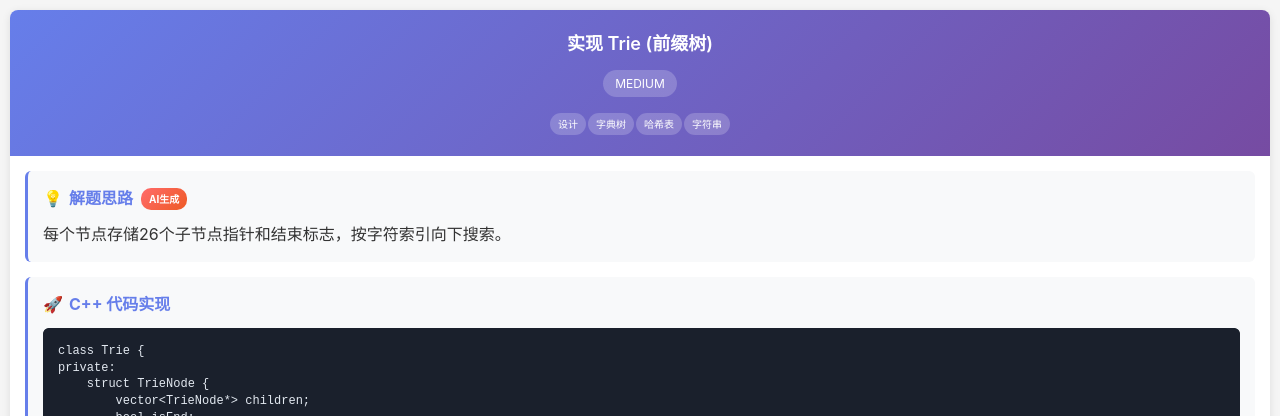
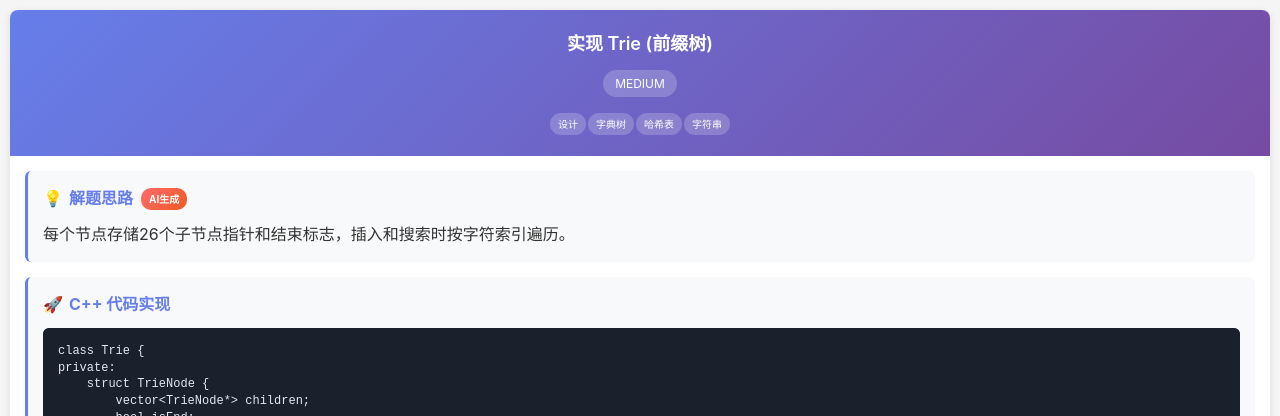
Before and after one commit to FangChao1086/FangChao1086.github.io, a Jekyll site: the page solutions/implement-trie-prefix-tree_solution.html, which Jekyll copies as it is, in a window 1280 px wide. Shown: the top 416 px of the page. Built offline with Jekyll 4.4.1, drawn with Linux system fonts in a browser that asks for light colours.

Commit message:
Add solution for 实现 Trie (前缀树)

```diff
--- a/solutions/implement-trie-prefix-tree_solution.html
+++ b/solutions/implement-trie-prefix-tree_solution.html
@@ -152,7 +152,7 @@
             <div class="content">
                 <div class="section">
                     <h2>解题思路 <span class="ai-badge">AI生成</span></h2>
-                    <p>每个节点存储26个子节点指针和结束标志，按字符索引向下搜索。</p>
+                    <p>每个节点存储26个子节点指针和结束标志，插入和搜索时按字符索引遍历。</p>
                 </div>
 
                 <div class="section code-section">
```
